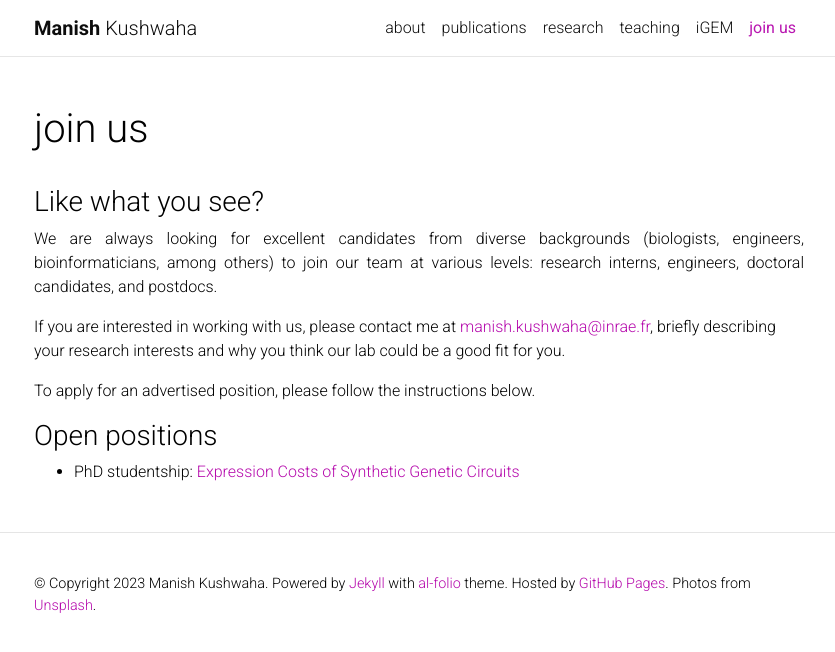
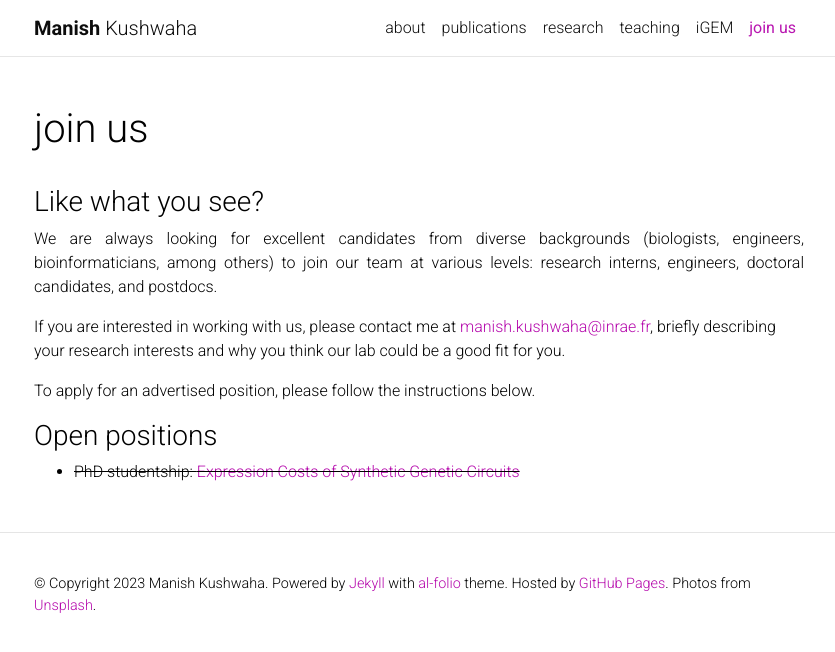
Before and after one commit to manishmicrobe/manishmicrobe.github.io, a Jekyll site: the page built from _pages/joinus.md, in a window 1280 px wide. Shown: the top 652 px of the page, without its empty margins (221-1056 px from the left). Built offline with Jekyll 4.4.1, drawn with Linux system fonts in a browser that asks for light colours; comment, search, counter and statistics services are not loaded; a style sheet for code colours, icons or effects is not loaded.

```diff
--- a/_pages/joinus.md
+++ b/_pages/joinus.md
@@ -16,4 +16,4 @@ If you are interested in working with us, please contact me at <manish.kushwaha@
 <p align='justify'>To apply for an advertised position, please follow the instructions below.</p>
 
 ### Open positions
-* PhD studentship: [Expression Costs of Synthetic Genetic Circuits](/assets/pdf/PhD 2023 - Circuit Costs.pdf)
+* ~~PhD studentship: [Expression Costs of Synthetic Genetic Circuits](/assets/pdf/PhD 2023 - Circuit Costs.pdf)~~
```
